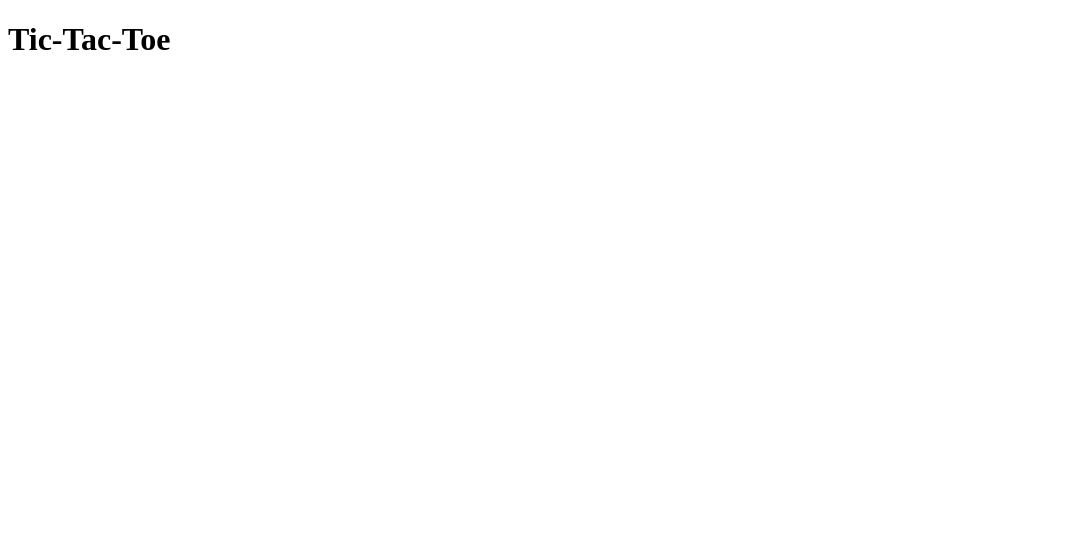
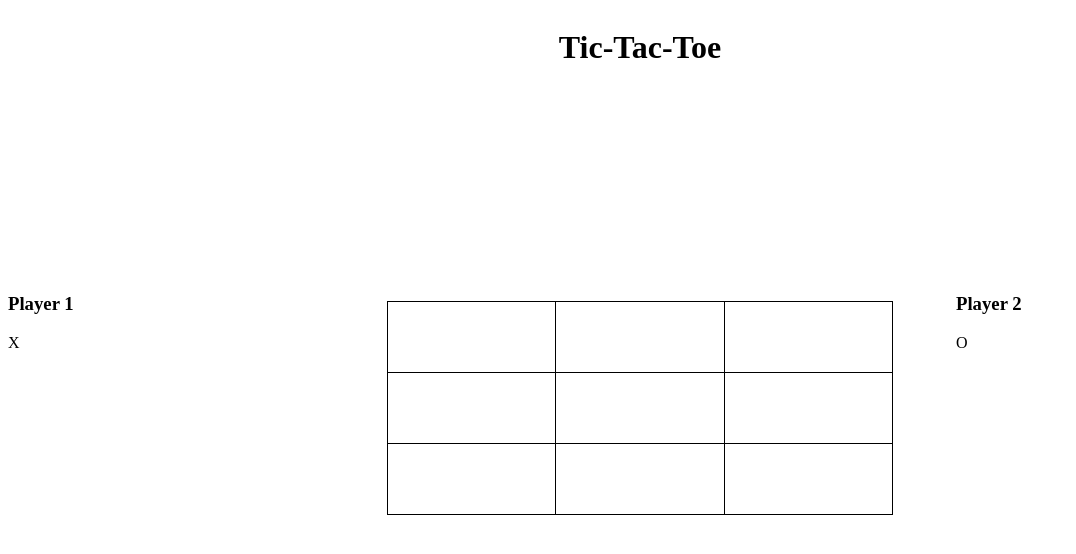
Before and after one commit to SpoonOil/tic-tac-toe, a plain HTML site: page index.html in a window 1280 px wide. Shown: the whole page, without its empty margins (0-1076 px from the left). Drawn offline with Linux system fonts and the light colour scheme.

Commit message:
revise html

```diff
--- a/index.html
+++ b/index.html
@@ -5,6 +5,7 @@
     <meta name="viewport" content="width=device-width, initial-scale=1.0">
     <title>Tic Tac Toe</title>
     <script defer src="script.js"></script>
+    <link rel="stylesheet" href="style.css">
 </head>
 <body>
     <header class="page-header">
@@ -12,15 +13,43 @@
             Tic-Tac-Toe
         </h1>
     </header>
-    <main class="pageMain">
+    <main class="page-main">
         <div class="player-display player1">
-
+            <h3 class="player1-title">
+                Player 1
+            </h3>
+            <p class="token-display">
+                X
+            </p>
         </div>
         <div class="game-board">
-
+            <table class="game-table">
+                <tbody>
+                    <tr>
+                        <td></td>
+                        <td></td>
+                        <td></td>
+                    </tr>
+                    <tr>
+                        <td></td>
+                        <td></td>
+                        <td></td>
+                    </tr>
+                    <tr>
+                        <td></td>
+                        <td></td>
+                        <td></td>
+                    </tr>
+                </tbody>
+            </table>
         </div>
         <div class="player-display player2">
-
+            <h3 class="player2-title">
+                Player 2
+            </h3>
+            <p class="token-display">
+                O
+            </p>
         </div>
     </main>
     <footer class="page-footer">
--- a/script.js
+++ b/script.js
@@ -66,12 +66,14 @@ function createPlayer(token) {
 }
 
 controller = (function () {
+    let turn;
 
-    // could become infinite players with below
+    // could become infinite players with
     // const players = []
     const player1 = createPlayer('X')
     const player2 = createPlayer('O')
     const startGame = () => {
+        turn = player1;
     }
     return {player1, player2}
 }())
--- a/style.css
+++ b/style.css
@@ -0,0 +1,45 @@
+/* base stuff */
+html {
+    height: 100%;
+}
+
+body {
+    height: 100%;
+    display: grid;
+    grid-template: 1fr 1fr 1fr / 1fr;
+}
+
+.page-title {
+    text-align: center;
+}
+
+/* main styles */
+
+.page-main {
+    display: flex;
+}
+
+.page-main>* {
+    flex: 1;
+}
+
+.page-main>.game-board {
+    flex: 2;
+    display: flex;
+    justify-content: center;
+    align-items: center;
+}
+
+/* game board styles */
+
+.game-table {
+    height: 80%;
+    width: 80%;
+    border: 1px solid black;
+    border-collapse: collapse;
+}
+
+table td {
+    text-align: center;
+    border: 1px solid black;
+}
```
